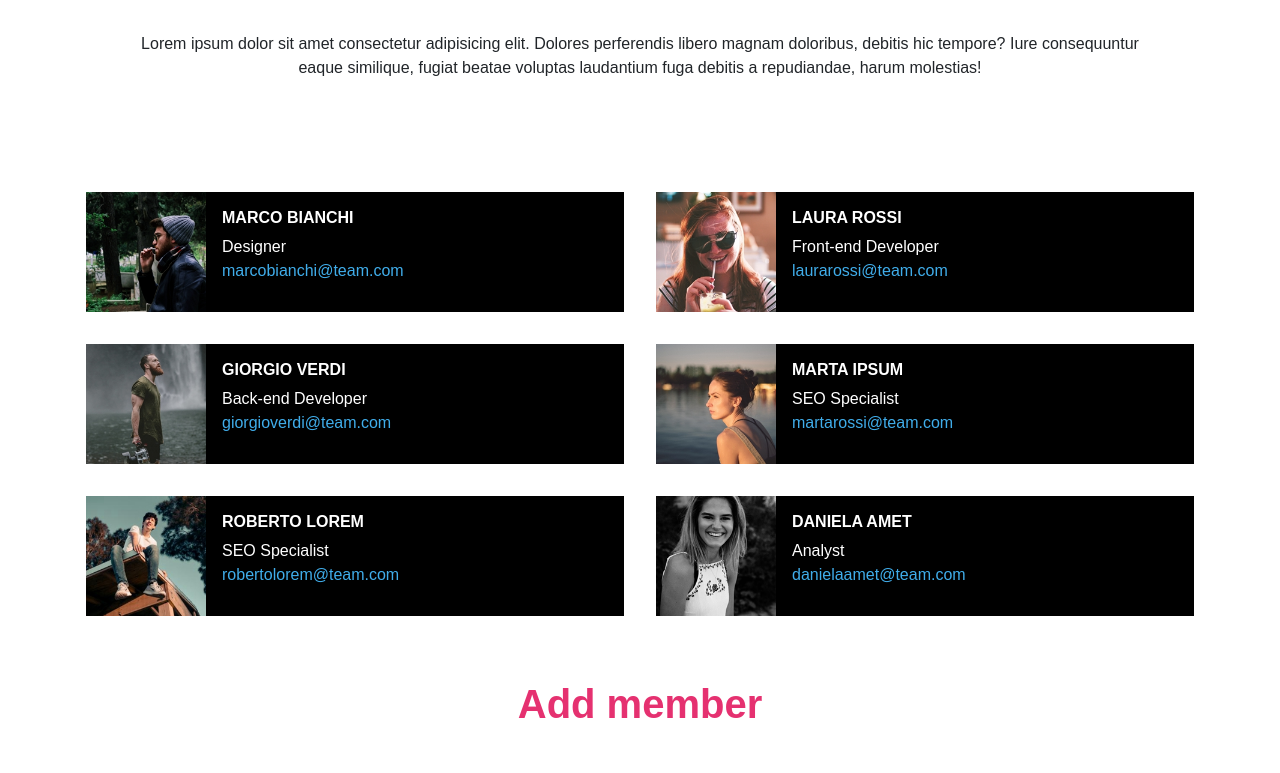
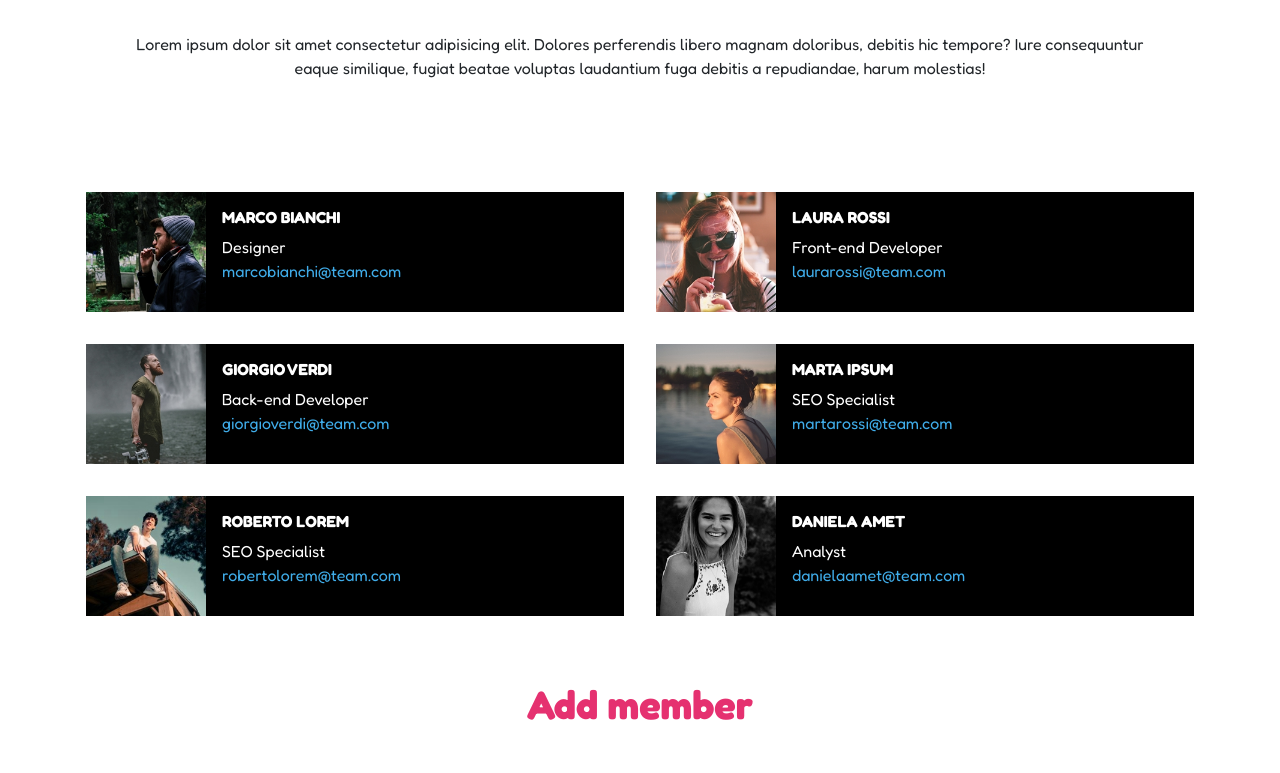
Before and after one commit to NavodContrath/js-our-team, a plain HTML site: page index.html in a window 1280 px wide. Shown: the part 160-933 px from the top of the page. Drawn offline with nearby package versions, Linux system fonts and the light colour scheme.

Commit message:
edit font family

```diff
--- a/assets/style.css
+++ b/assets/style.css
@@ -3,7 +3,7 @@ body{
     margin: 0;
     padding: 0;
     box-sizing: border-box;
-    font-family:Arial, Helvetica, sans-serif
+    font-family:"Fredoka", serif;
 
 }
 :root{
--- a/index.html
+++ b/index.html
@@ -7,6 +7,9 @@
     <title>Our team</title>
     <link href="https://cdn.jsdelivr.net/npm/bootstrap@5.3.3/dist/css/bootstrap.min.css" rel="stylesheet"
         integrity="sha384-QWTKZyjpPEjISv5WaRU9OFeRpok6YctnYmDr5pNlyT2bRjXh0JMhjY6hW+ALEwIH" crossorigin="anonymous">
+    <link rel="preconnect" href="https://fonts.googleapis.com">
+    <link rel="preconnect" href="https://fonts.gstatic.com" crossorigin>
+    <link href="https://fonts.googleapis.com/css2?family=Fredoka:wght@300..700&display=swap" rel="stylesheet">
     <link rel="stylesheet" href="/assets/style.css">
 
 </head>
```
